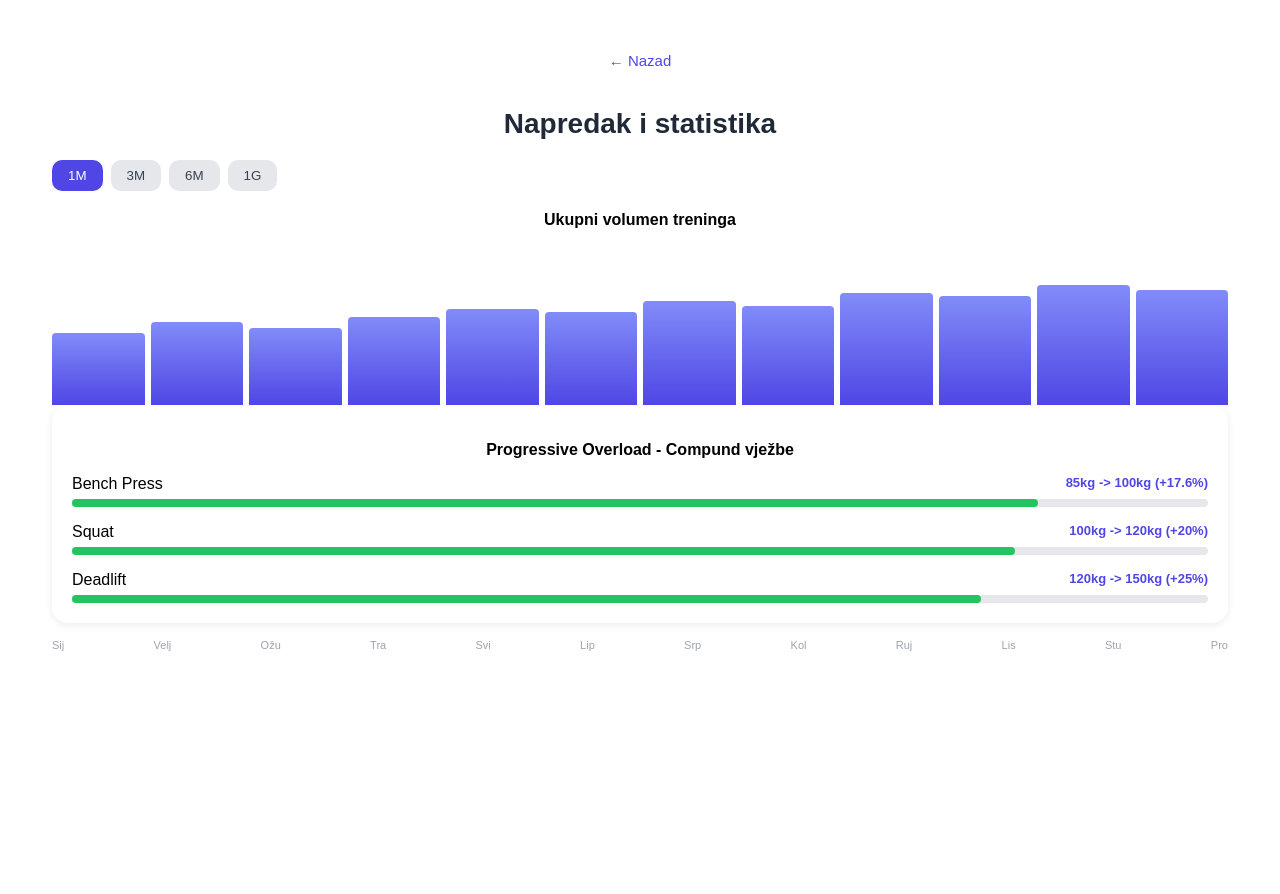
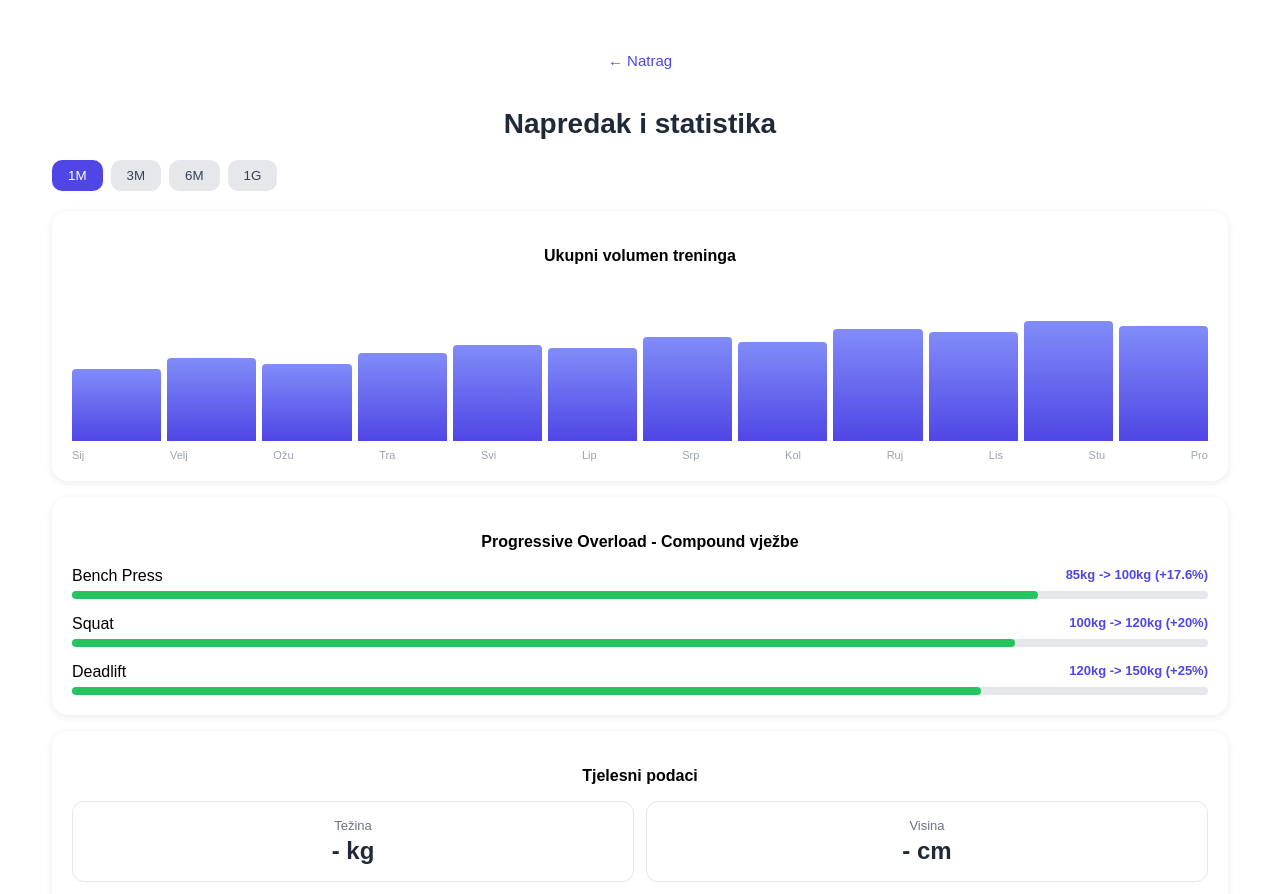
Before and after one commit to brkmika/gymflow, a Vue app in the folder vue-GymFlow/: page /napredak in a window 1280 px wide. Shown: the top 894 px of the page. Built offline with nearby package versions, Linux system fonts and the light colour scheme.

Commit message:
promjenio sam malo progressview layout i dodao sam mjere is userview

```diff
--- a/vue-GymFlow/src/views/ProgressView.vue
+++ b/vue-GymFlow/src/views/ProgressView.vue
@@ -1,13 +1,17 @@
 <script setup>
 import { useRouter } from 'vue-router';
-import { ref } from 'vue';
+import { ref, computed } from 'vue';
+import { useUserStore } from '../stores/userStore'
 
 const router = useRouter();
+const userStore = useUserStore()
 
 const periods = ['1M', '3M', '6M', '1G'];
 const selectedPeriod = ref('1M');
 
+// mozda bi htio ovdje napravit da se pokazuju zadnjih 6mj npr a ne da budu svih 12
 const chartLabels = ['Sij', 'Velj', 'Ožu', 'Tra', 'Svi', 'Lip', 'Srp', 'Kol', 'Ruj', 'Lis', 'Stu', 'Pro'];
+
 const chartBars = ref([
     { height: 45 }, { height: 52}, { height: 48},
     { height: 55 }, { height: 60}, { height: 58},
@@ -20,16 +24,31 @@ const overloadItems = ref([
     { name: 'Squat', progress: '100kg -> 120kg (+20%)', percent: 83 },
     { name: 'Deadlift', progress: '120kg -> 150kg (+25%)', percent: 80 },
 ])
+
+const bmi = computed(() => {
+    if (!userStore.tezina || !userStore.visina) return null
+    const visina_m = userStore.visina / 100
+    return (userStore.tezina / (visina_m * visina_m)).toFixed(1)
+})
+
+const bmiStatus = computed(() => {
+    if(!bmi.value) return ''
+    if(bmi.value < 18.5) return 'Ispod normalne težine'
+    if(bmi.value < 25) return 'Normalna težina'
+    if(bmi.value < 30) return 'Prekomjerna težina'
+    return 'Pretilost'
+})
+
 </script>
 
 <template>
-
   <div class="progress-view">
-        <button class ="back-btn" @click="router.push('/')">← Nazad</button>
-        <h2> Napredak i statistika</h2>
+    <button class="back-btn" @click="router.push('/')">← Natrag</button>
+    <h2>Napredak i statistika</h2>
 
     <div class="period-selector">
-            <button v-for="p in periods"
+      <button
+        v-for="p in periods"
         :key="p"
         :class="{ active: selectedPeriod === p }"
         @click="selectedPeriod = p">
@@ -38,18 +57,20 @@ const overloadItems = ref([
     </div>
 
     <div class="chart-card">
-            <h3> Ukupni volumen treninga</h3>
+      <h3>Ukupni volumen treninga</h3>
       <div class="bar-chart">
-                <div v-for="(bar, idx) in chartBars"
-                :key="idx"
-                class="bar-wrapper">
-                <div class="bar"
-                :style="{ height: bar.height + '%' }">
+        <div v-for="(bar, idx) in chartBars" :key="idx" class="bar-wrapper">
+          <div class="bar" :style="{ height: bar.height + '%' }"></div>
         </div>
       </div>
+      <div class="chart-labels">
+        <span v-for="label in chartLabels" :key="label">{{ label }}</span>
       </div>
+      <!-- treba spojiti sa stvarnim podacima iz historyStore -->
+    </div>
+
     <div class="overload-card">
-            <h3> Progressive Overload - Compund vježbe</h3>
+      <h3>Progressive Overload - Compound vježbe</h3>
       <div class="overload-list">
         <div class="overload-item" v-for="item in overloadItems" :key="item.name">
           <div class="overload-header">
@@ -57,21 +78,39 @@ const overloadItems = ref([
             <span class="exercise-progress">{{ item.progress }}</span>
           </div>
           <div class="progress-track">
-                        <div class="progress-fill" :style="{width: item.percent + '%'}">
+            <div class="progress-fill" :style="{ width: item.percent + '%' }"></div>
           </div>
         </div>
       </div>
+      <!-- treba dinamicki izracun iz historyStore kada mauro zavrsi logiranje -->
     </div>
+
+    <div class="metrics-card">
+      <h3>Tjelesni podaci</h3>
+      <div class="metrics-grid">
+        <div class="metric-item">
+          <div class="metric-label">Težina</div>
+          <div class="metric-value">{{ userStore.tezina || '-' }} kg</div>
         </div>
-                <div class="chart-labels">
-                    <span v-for="label in chartLabels"
-                    :key="label">
-                    {{ label }}
-                    </span>
+        <div class="metric-item">
+          <div class="metric-label">Visina</div>
+          <div class="metric-value">{{ userStore.visina || '-' }} cm</div>
+        </div>
+        <div class="metric-item">
+          <div class="metric-label">BMI</div>
+          <div class="metric-value">{{ bmi || '-' }}</div>
+          <div class="metric-status" v-if="bmiStatus">{{ bmiStatus }}</div>
+        </div>
+        <div class="metric-item">
+          <div class="metric-label">Godine</div>
+          <div class="metric-value">{{ userStore.godine || '-' }}</div>
         </div>
       </div>
     </div>
+
+  </div>
 </template>
+
 
 
 <style scoped>
@@ -115,6 +154,14 @@ h2 {
 .period-selector button.active {
     background: #4f46e5;
     color: white;
+}
+
+.chart-card {
+  background: white;
+  border-radius: 16px;
+  padding: 20px;
+  box-shadow: 0 2px 8px rgba(0,0,0,0.08);
+  margin-bottom: 16px;
 }
 
 .chart-card h3 {
@@ -197,4 +244,48 @@ h2 {
     height: 100%;
 }
 
+.metrics-card {
+  background: white;
+  border-radius: 16px;
+  padding: 20px;
+  box-shadow: 0 2px 8px rgba(0,0,0,0.08);
+  margin-bottom: 16px;
+}
+
+.metrics-card h3 {
+  font-size: 16px;
+  font-weight: 600;
+  margin-bottom: 16px;
+}
+
+.metrics-grid {
+  display: grid;
+  grid-template-columns: 1fr 1fr;
+  gap: 12px;
+}
+
+.metric-item {
+  border: 1px solid #e5e7eb;
+  border-radius: 12px;
+  padding: 16px;
+}
+
+.metric-label {
+  font-size: 13px;
+  color: #6b7280;
+  margin-bottom: 4px;
+}
+
+.metric-value {
+  font-size: 24px;
+  font-weight: 700;
+  color: #1f2937;
+}
+
+.metric-status {
+  font-size: 12px;
+  color: #16a34a;
+  margin-top: 4px;
+}
+
 </style>
```
Lines whose indentation alone changed are shown as unchanged.
